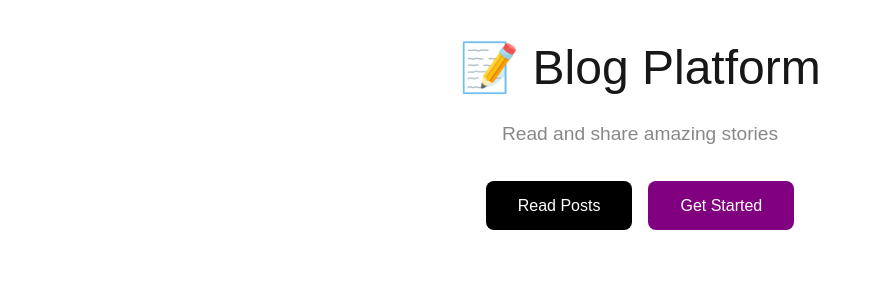
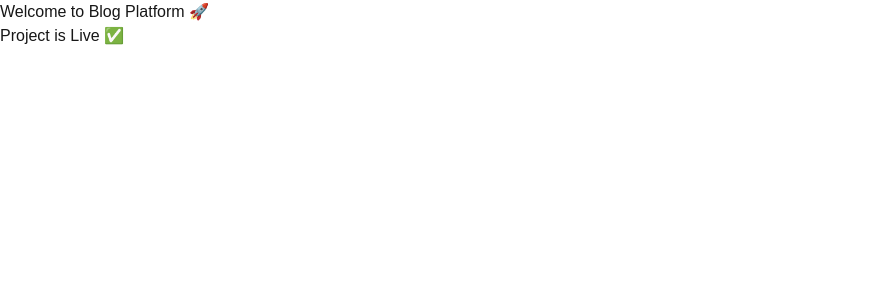
Before and after one commit to BHUSHANMAURYA007/blog-platform, a Next.js app: page / in a window 1280 px wide. Shown: the top 300 px of the page, without its empty margins (0-881 px from the left). Built offline with nearby package versions, Linux system fonts and the light colour scheme.

Commit message:
add home page

```diff
--- a/app/page.js
+++ b/app/page.js
@@ -1,30 +1,8 @@
-"use client";
-
-import { useRouter } from "next/navigation";
-
 export default function Home() {
-  const router = useRouter();
-
   return (
-    <div style={{ padding: "2rem", maxWidth: "800px", margin: "0 auto", textAlign: "center" }}>
-      <h1 style={{ fontSize: "3rem", marginBottom: "1rem" }}>📝 Blog Platform</h1>
-      <p style={{ fontSize: "1.2rem", color: "#888", marginBottom: "2rem" }}>
-        Read and share amazing stories
-      </p>
-      <div style={{ display: "flex", gap: "1rem", justifyContent: "center" }}>
-        <button
-          onClick={() => router.push("/posts")}
-          style={{ padding: "0.8rem 2rem", backgroundColor: "black", color: "white", border: "none", borderRadius: "8px", cursor: "pointer", fontSize: "1rem" }}
-        >
-          Read Posts
-        </button>
-        <button
-          onClick={() => router.push("/signup")}
-          style={{ padding: "0.8rem 2rem", backgroundColor: "purple", color: "white", border: "none", borderRadius: "8px", cursor: "pointer", fontSize: "1rem" }}
-        >
-          Get Started
-        </button>
-      </div>
+    <div>
+      <h1>Welcome to Blog Platform 🚀</h1>
+      <p>Project is Live ✅</p>
     </div>
   );
 }
```
